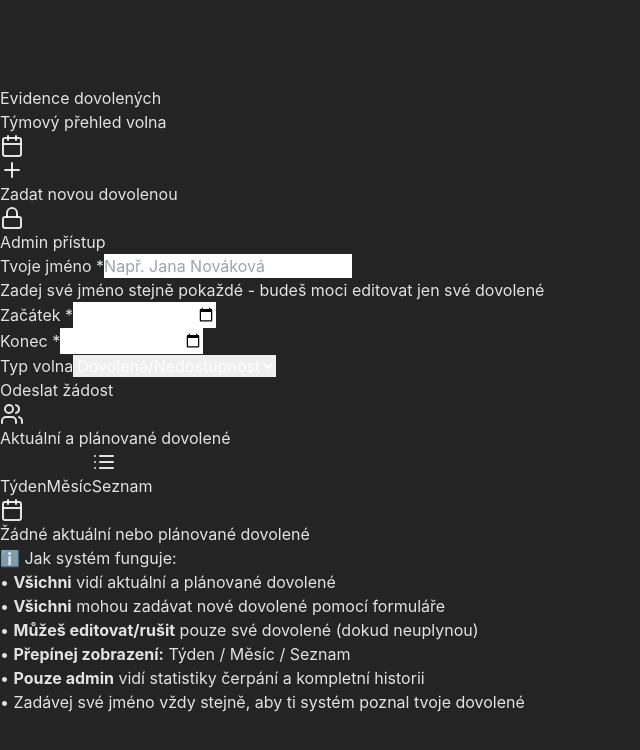
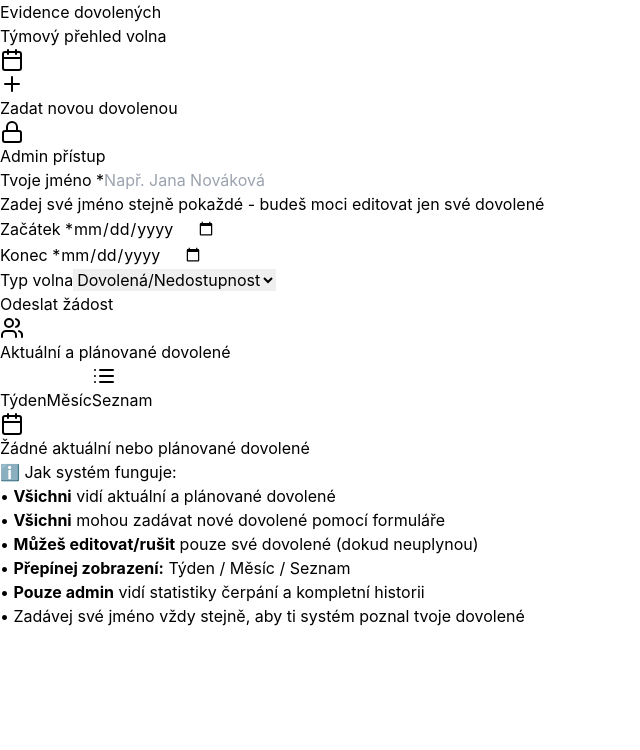
Before and after one commit to masarikova20/evidence-dovolenych, a React (Vite) app: page / in a window 1280 px wide. Shown: the top 750 px of the page, without its empty margins (0-640 px from the left). Built offline with nearby package versions, Linux system fonts and the light colour scheme.

Commit message:
Update index.css

```diff
--- a/src/index.css
+++ b/src/index.css
@@ -2,29 +2,20 @@
 @tailwind components;
 @tailwind utilities;
 
-:root {
+* {
+  margin: 0;
+  padding: 0;
+  box-sizing: border-box;
+}
+
+body {
   font-family: Inter, system-ui, Avenir, Helvetica, Arial, sans-serif;
   line-height: 1.5;
   font-weight: 400;
-
-  color-scheme: light dark;
-  color: rgba(255, 255, 255, 0.87);
-  background-color: #242424;
-
-  font-synthesis: none;
-  text-rendering: optimizeLegibility;
-  -webkit-font-smoothing: antialiased;
-  -moz-osx-font-smoothing: grayscale;
-}
-
-body {
-  margin: 0;
-  display: flex;
-  place-items: center;
-  min-width: 320px;
   min-height: 100vh;
 }
 
 #root {
   width: 100%;
+  min-height: 100vh;
 }
```
